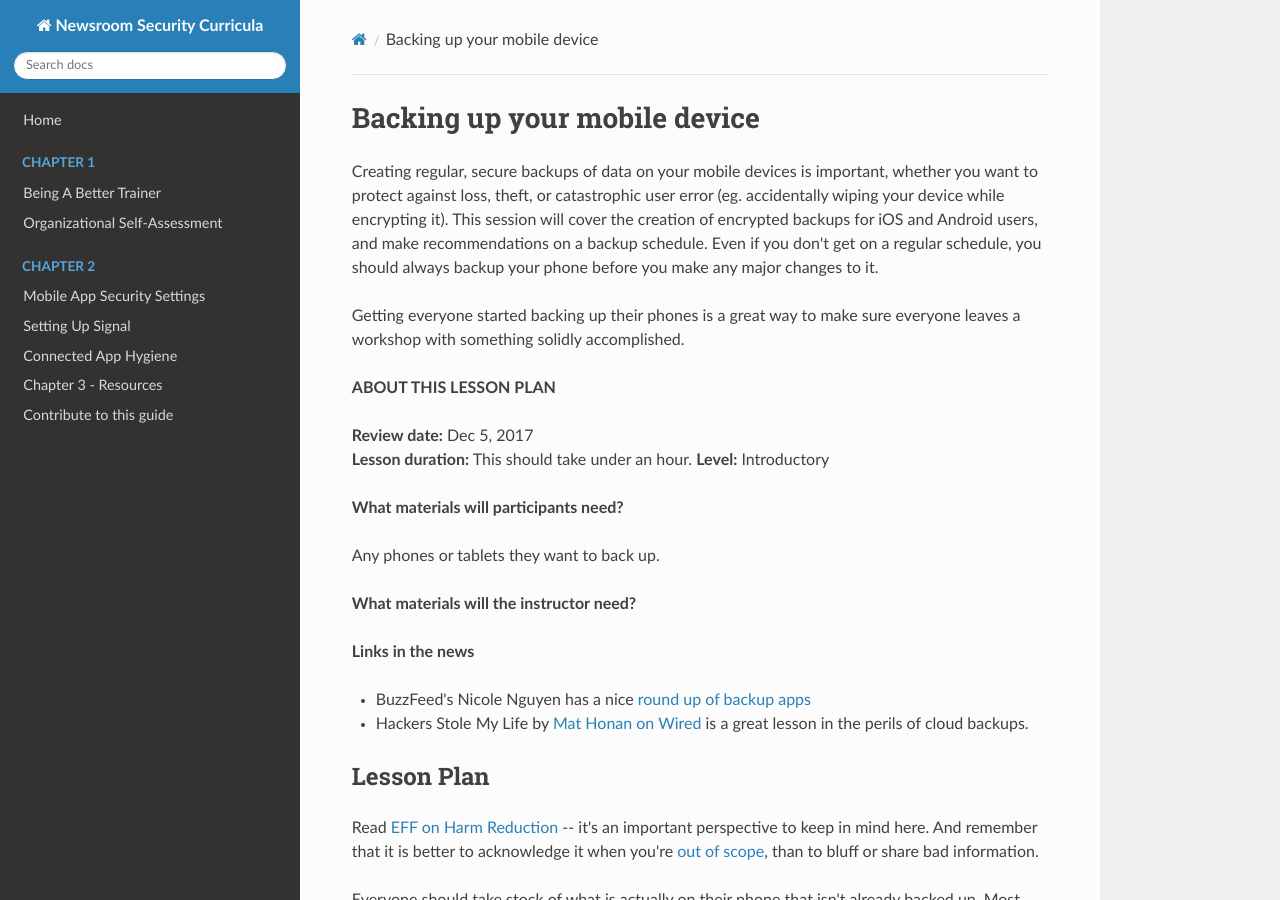
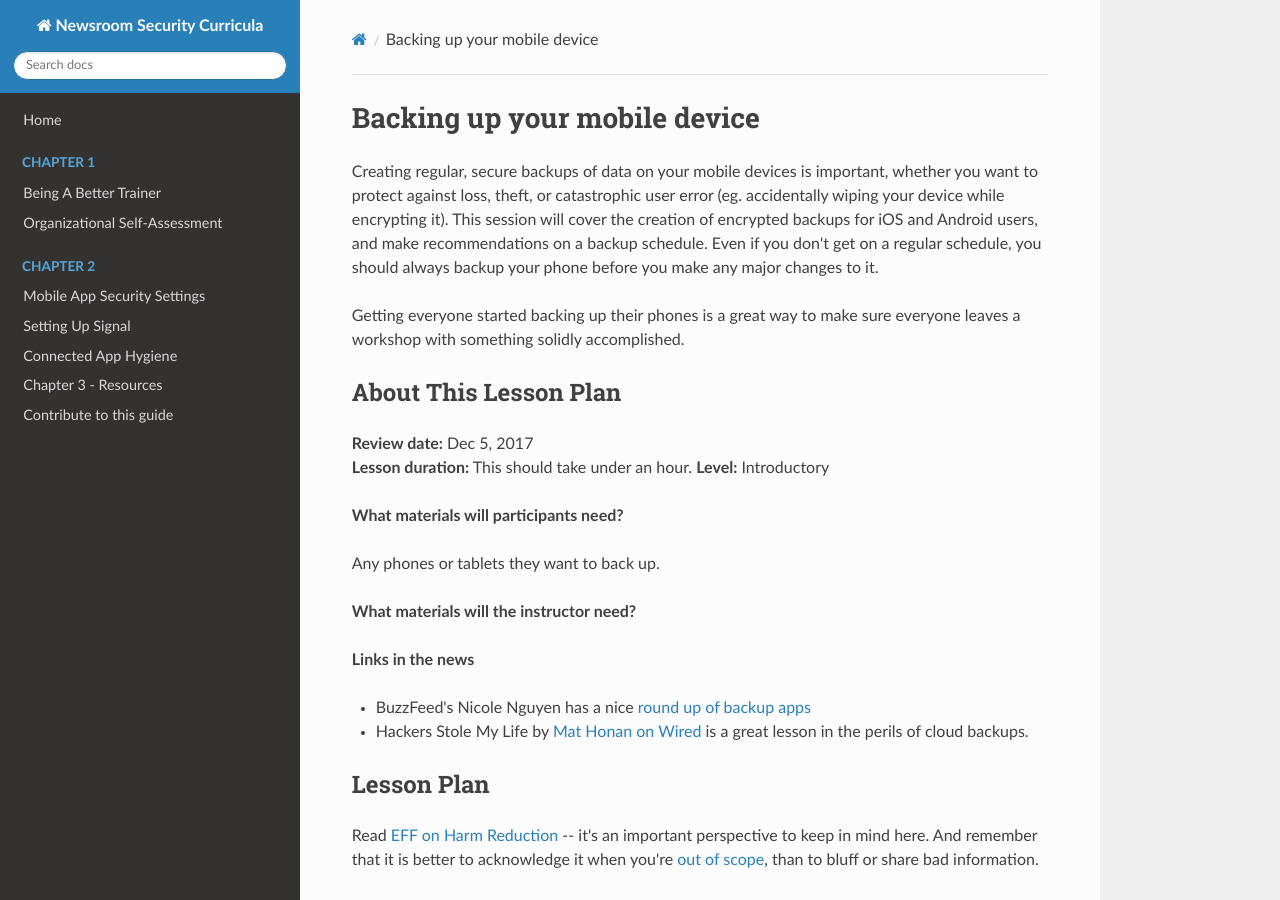
Before and after one commit to OpenNewsLabs/field-guide-security-training-newsroom, an MkDocs documentation site: the page built from docs/Chapter02-02-Mobile-Backups.md, in a window 1280 px wide and 900 px high. Built offline with MkDocs 1.6.1, drawn with Linux system fonts in a browser that asks for light colours; nearby versions of some CDN libraries; old or Windows-style settings are respelled for this version of MkDocs.

Commit message:
Consistent headers ftw

```diff
--- a/docs/Chapter02-02-Mobile-Backups.md
+++ b/docs/Chapter02-02-Mobile-Backups.md
@@ -5,7 +5,7 @@ Creating regular, secure backups of data on your mobile devices is important, wh
 
 Getting everyone started backing up their phones is a great way to make sure everyone leaves a workshop with something solidly accomplished.
 
-**ABOUT THIS LESSON PLAN**
+## About This Lesson Plan
 
 **Review date:** Dec 5, 2017
 **Lesson duration:** This should take under an hour.
```
